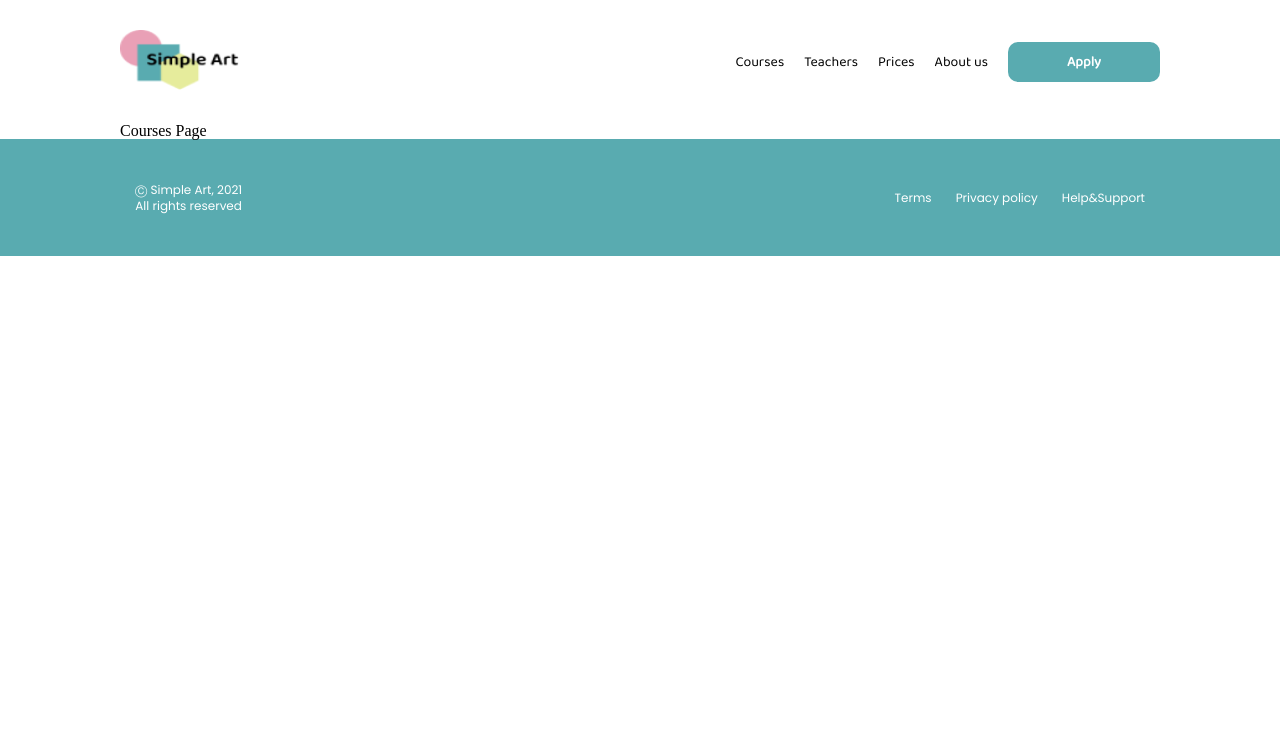
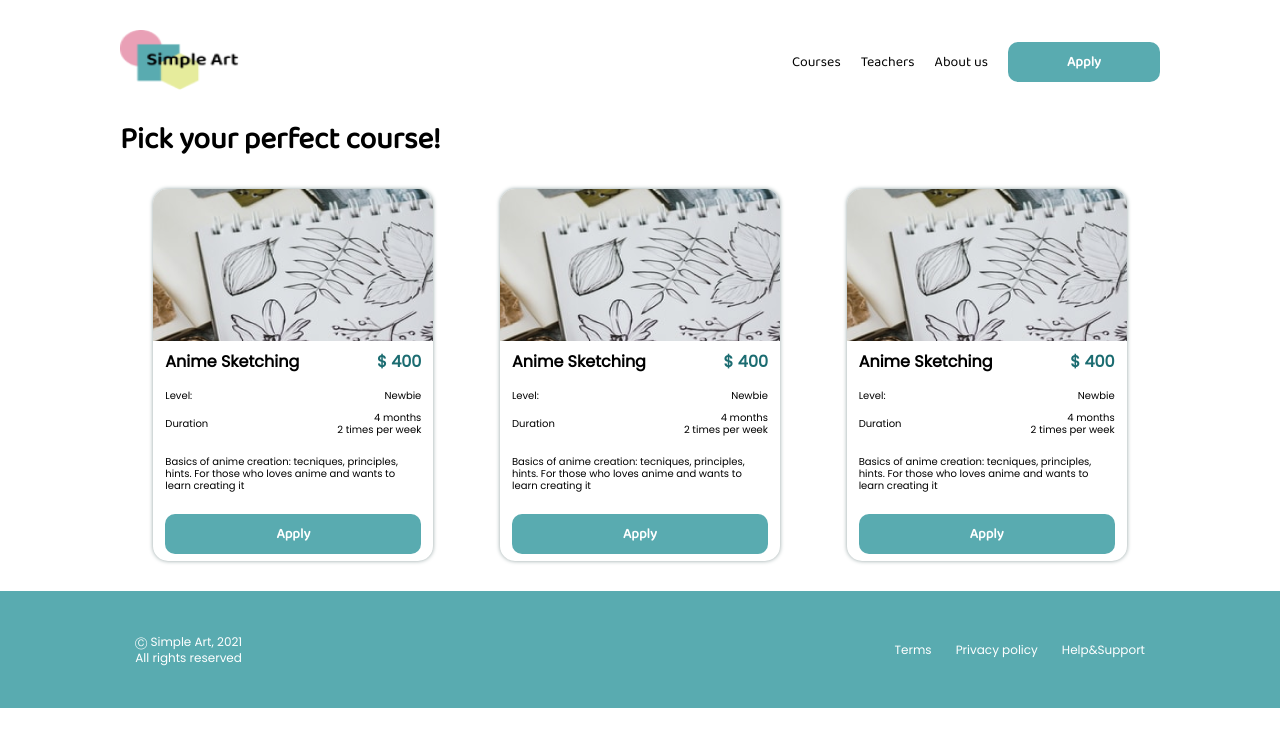
Before and after one commit to vickierose/simple-art-fe, a React (Create React App) app: page /courses in a window 1280 px wide. Shown: the top 746 px of the page. Built offline with nearby package versions, Linux system fonts and the light colour scheme.

Commit message:
add course pages

```diff
--- a/src/App.js
+++ b/src/App.js
@@ -12,8 +12,8 @@ import {
   CoursesPage,
   About,
   TeachersPage,
-  PricesPage,
-  ApplyPage
+  ApplyPage,
+  SingleCourse
 } from "./pages"
 
 function App() {
@@ -24,10 +24,12 @@ function App() {
         <Routes>
           <Route path="/" index element={<HomePage />} />
           <Route path="/about" element={<About />} />
+          <Route path="/teachers" element={<TeachersPage />} />
+          <Route path="/apply" element={<ApplyPage />} />
+
           <Route path="/courses" element={<CoursesPage />} />
-          <Route path="/teachers" element={<TeachersPage />} />
-          <Route path="/prices" element={<PricesPage />} />
-          <Route path="/apply" element={<ApplyPage />} />
+          <Route path="/courses/:courseId" element={<SingleCourse />} />
+
         </Routes>
       </main>
       <Footer />
--- a/src/Components/Header/HeaderNav/HeaderNav.js
+++ b/src/Components/Header/HeaderNav/HeaderNav.js
@@ -17,9 +17,6 @@ function HeaderNav() {
                     <NavLink className="navigation misc_button2_regular" to="/teachers">Teachers</NavLink>
                 </li>
                 <li className="item">
-                    <NavLink className="navigation misc_button2_regular" to="/prices">Prices</NavLink>
-                </li>
-                <li className="item">
                     <NavLink className="navigation misc_button2_regular" to="/about">About us</NavLink>
                 </li>
                 <li className="item">
--- /dev/null
+++ b/src/Pages/CoursesPage/SingleCourse/SingleCourse.js
@@ -0,0 +1,53 @@
+import React from 'react'
+import { useParams } from 'react-router'
+
+import './styles.scss'
+
+import Button from '../../../commonComponents/Button/Button'
+import Single_img from '../../../assets/images/single_course.png'
+
+import { courseData } from '../../../assets/courseData'
+
+//*TODO add redux
+function SingleCourse() {
+    const { courseId } = useParams();
+    const singleCourse = courseData.find(el => el.id === courseId);
+    console.log(singleCourse);
+    return (
+        <>
+            <section className="content">
+                <section className="left">
+                    <h1 className="header_h1_bold">{singleCourse.name}</h1>
+                    <section className="card-info-all width-content">
+                        <section className="card-info">
+                            <p className="general_subtext_light">Level:</p>
+                            <p className="general_subtext_light">{singleCourse.level}</p>
+                        </section>
+                        <section className="card-info">
+                            <p className="general_subtext_light duration-center">Duration</p>
+                            <p className="general_subtext_light"><span>{singleCourse.duration}</span>
+                                <br /> <span>{singleCourse.periodicity}</span></p>
+                        </section>
+                    </section>
+                    <p className="header_h5_medium">You will learn:</p>
+                    <section className="form-content">
+                        <ul>
+                            {singleCourse.description_full.map((el, i) => {
+                                return <li key={i} className="general_text course-describe-list">{el}</li>
+                            })}
+                        </ul>
+                    </section>
+                    <section className="price-block width-content">
+                        <h4 className="header_h4_semibold price-title">Price: </h4>
+                        <p className="header_h4_semibold price">$ {singleCourse.price}</p>
+                    </section>
+                    {/* TODO add passing data to applyPage */}
+                    <Button name='Apply now' classN='apply-btn' />
+                </section>
+                <div className="right"><img className="image" src={Single_img} alt="course-pic" /></div>
+            </section>
+        </>
+    )
+}
+
+export default SingleCourse
--- /dev/null
+++ b/src/Pages/CoursesPage/SingleCourse/styles.scss
@@ -0,0 +1,20 @@
+@import '../../../commonStyles/variables.scss';
+
+.price-block {
+    display: flex;
+    justify-content: space-between;
+
+    margin: 25px 0;
+}
+
+.width-content {
+    max-width: 50%;
+}
+
+.price-title {
+    color: $course-price-color;
+}
+
+.course-describe-list {
+    list-style: inside;
+}
--- /dev/null
+++ b/src/Pages/CoursesPage/styles.scss
@@ -0,0 +1,67 @@
+@import '../../commonStyles/variables.scss';
+
+.all-cards {
+    display: flex;
+    justify-content: space-around;
+    flex-wrap: wrap;
+}
+
+.course-image {
+    border-top-left-radius: 15px;
+    border-top-right-radius: 15px;
+}
+
+.card {
+    margin: 30px;
+
+    width: 280px;
+    height: 372px;
+
+    background: $white;
+    box-shadow: 0px 0px 4px $card-shadow;
+    border-radius: 15px;
+}
+
+.card-content {
+    padding: 10px 12px;
+}
+
+.card-title {
+    display: flex;
+    justify-content: space-between;
+}
+
+.card-info-all {
+    margin: 20px 0;
+}
+
+.card-info {
+    display: flex;
+    justify-content: space-between;
+
+    text-align: end;
+    margin: 10px 0;
+}
+
+.text-height {
+    height: 48px;
+}
+
+.clip {
+    overflow: hidden;
+    display: -webkit-box;
+    -webkit-line-clamp: 3;
+    -webkit-box-orient: vertical;
+}
+
+.duration-center {
+    align-self: center;
+}
+
+.card-text {
+    margin: 10px 0 10px 0;
+}
+
+.price {
+    color: $card-price-color;
+}
--- /dev/null
+++ b/src/assets/courseData.js
@@ -0,0 +1,75 @@
+export const courseData = [{
+    "id": "DlxkqAWBwjF0DF80b29E",
+    "name": "Anime Sketching",
+    "price": 400,
+    "currency": "USD",
+    "duration": "4 months",
+    "periodicity": "2 times per week",
+    "level": "Newbie",
+    "groups": [
+        {
+            "mode": "offline",
+            "days": ["sat", "sun"],
+            "id": "as1",
+            "time": "10-12pm"
+        }
+    ],
+    "description_short": "Basics of anime creation: tecniques, principles, hints. For those who loves anime and wants to learn creating it",
+    "description_full": [
+        "basic principles of anime-style painting",
+        "key features of anime character",
+        "visualising emotions of anime character",
+        "creating anime-style scenes: home, fantasy, nature",
+        "at the end of course you will have at least 3 finished art works and certificate"
+    ]
+},
+{
+    "id": "DlxkqAWBwjF0DF80b293",
+    "name": "Anime Sketching",
+    "price": 400,
+    "currency": "USD",
+    "duration": "4 months",
+    "periodicity": "2 times per week",
+    "level": "Newbie",
+    "groups": [
+        {
+            "mode": "offline",
+            "days": ["sat", "sun"],
+            "id": "as1",
+            "time": "10-12pm"
+        }
+    ],
+    "description_short": "Basics of anime creation: tecniques, principles, hints. For those who loves anime and wants to learn creating it",
+    "description_full": [
+        "basic principles of anime-style painting",
+        "key features of anime character",
+        "visualising emotions of anime character",
+        "creating anime-style scenes: home, fantasy, nature",
+        "at the end of course you will have at least 3 finished art works and certificate"
+    ]
+},
+{
+    "id": "DlxkqAWBwjF0DF80b294",
+    "name": "Anime Sketching",
+    "price": 400,
+    "currency": "USD",
+    "duration": "4 months",
+    "periodicity": "2 times per week",
+    "level": "Newbie",
+    "groups": [
+        {
+            "mode": "offline",
+            "days": ["sat", "sun"],
+            "id": "as1",
+            "time": "10-12pm"
+        }
+    ],
+    "description_short": "Basics of anime creation: tecniques, principles, hints. For those who loves anime and wants to learn creating it",
+    "description_full": [
+        "basic principles of anime-style painting",
+        "key features of anime character",
+        "visualising emotions of anime character",
+        "creating anime-style scenes: home, fantasy, nature",
+        "at the end of course you will have at least 3 finished art works and certificate"
+    ]
+}]
--- a/src/commonComponents/Button/styles.scss
+++ b/src/commonComponents/Button/styles.scss
@@ -34,6 +34,11 @@
     }
 }
 
+.course-apply {
+    height: 40px;
+    width: 256px;
+}
+
 .disabled {
     background: $button-disabled;
     &:hover {
--- a/src/commonStyles/variables.scss
+++ b/src/commonStyles/variables.scss
@@ -14,3 +14,8 @@ $input-hover: $button-hover-color;
 $dropdown-select-hover: #F6F6F0;
 
 $scrollbar: $button-disabled;
+
+$card-price-color: $button-hover-color;
+$card-shadow:#93A3A3;
+
+$course-price-color: #4F5D5D;
--- a/src/pages/CoursesPage/CoursesPage.js
+++ b/src/pages/CoursesPage/CoursesPage.js
@@ -1,10 +1,51 @@
 import React from 'react'
+import { useNavigate } from 'react-router'
+
+import Course_img from '../../assets/images/course_img.png'
+import Button from '../../commonComponents/Button/Button'
+
+import { courseData } from '../../assets/courseData'
+
+import './styles.scss'
 
 function CoursesPage() {
+    let navigate = useNavigate();
+
     return (
-        <div>
-            <h1>Courses Page</h1>
-        </div>
+        <>
+            <h1 className="header_h1_bold">Pick your perfect course!</h1>
+
+            <section className="all-cards">
+                {courseData.map((el) => {
+                    //console.log(el);
+                    return <section key={el.id} className="card">
+                        <div><img className="course-image" src={Course_img} alt="course_picture" /></div>
+                        <section className="card-content">
+                            <section className="card-title">
+                                <h4 className="header_h4_semibold">{el.name}</h4>
+                                <p className="header_h4_semibold price">$ {el.price}</p>
+                            </section>
+                            <section className="card-info-all">
+                                <section className="card-info">
+                                    <p className="general_subtext_light">Level:</p>
+                                    <p className="general_subtext_light">{el.level}</p>
+                                </section>
+                                <section className="card-info">
+                                    <p className="general_subtext_light duration-center">Duration</p>
+                                    <p className="general_subtext_light"><span>{el.duration}</span> <br /> <span>{el.periodicity}</span></p>
+                                </section>
+                            </section>
+                            <section className="card-text text-height">
+                                <p className="general_subtext_light clip">{el.description_short}</p>
+                            </section>
+                            <Button name='Apply' classN="course-apply" onClick={() => navigate(`/courses/${el.id}`)} />
+                        </section>
+                    </section>
+                })}
+
+            </section>
+
+        </>
     )
 }
 
--- a/src/pages/PricesPage/PricesPage.js
+++ /dev/null
@@ -1,11 +0,0 @@
-import React from 'react'
-
-function PricesPage() {
-    return (
-        <div>
-            <h1>Prices Page</h1>
-        </div>
-    )
-}
-
-export default PricesPage
--- a/src/pages/index.js
+++ b/src/pages/index.js
@@ -1,15 +1,15 @@
 import HomePage from "./HomePage/HomePage";
 import CoursesPage from "./CoursesPage/CoursesPage";
-import PricesPage from "./PricesPage/PricesPage";
 import TeachersPage from "./TeachersPage/TeachersPage";
 import ApplyPage from "./ApplyPage/ApplyPage";
 import About from "./AboutPage/About";
+import SingleCourse from "./CoursesPage/SingleCourse/SingleCourse";
 
 export {
     HomePage,
     CoursesPage,
-    PricesPage,
     TeachersPage,
     ApplyPage,
-    About
+    About,
+    SingleCourse
 }
```
Also changed, not shown: src/assets/images/course_img.png (added), src/assets/images/single_course.png (added).
